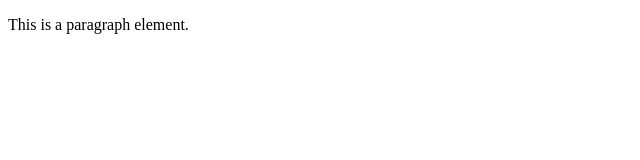
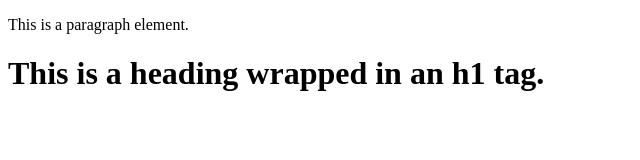
Before and after one commit to davidhyunlee/git-lab-folder, a plain HTML site: page index.html in a window 1280 px wide. Shown: the whole page, without its empty margins (0-640 px from the left). Drawn offline with Linux system fonts and the light colour scheme.

Commit message:
added more lines to index.html

```diff
--- a/index.html
+++ b/index.html
@@ -6,5 +6,6 @@
 </head>
 <body>
 	<p>This is a paragraph element.</p>
+	<h1>This is a heading wrapped in an h1 tag.</h1>
 </body>
 </html>
```
